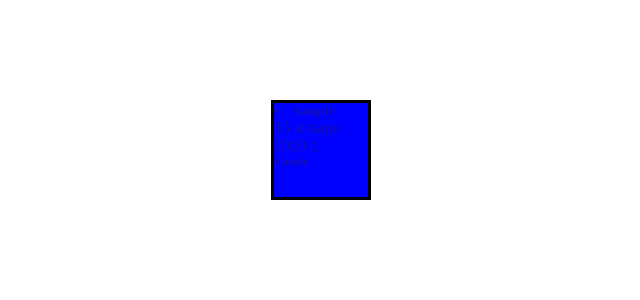
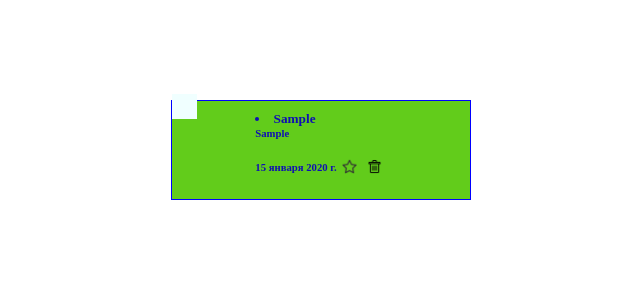
Before and after one commit to AikerimKeneshbekova/ToDo_project, a Django app: page /newHW in a window 1280 px wide. Shown: the top 300 px of the page, without its empty margins (319-959 px from the left). Run offline with Django 4.2, Linux system fonts and the light colour scheme; tables that the repository leaves empty hold one stand-in row (values such as "Sample post").

Commit message:
changed the style and added html

```diff
--- a/homework/Static/Styles/styles.css
+++ b/homework/Static/Styles/styles.css
@@ -1,8 +1,23 @@
+*{
+    box-sizing: border-box;
+    margin: 0;
+    padding: 0;
+    color: hsl(240, 85%, 38%)
+}
+
 .anime{
-    width: 100px;
+    width: 90%;
+    padding: 10px;
+    display: flex;
+    flex-direction: column;
+    align-items: center;
+}
+
+.anime{
+    width: 200px;
     height: 100px;
     margin: 100px auto;
-    border: 3px solid black;
+    border: 1px solid blue;
     background-color: blue;
     -webkit-transition: 2s;
     transition: 2s;
@@ -10,10 +25,21 @@
 }
 
 .anime:hover{
-    background-color: white;
+    background-color: rgb(98, 204, 27);
     width: 300px;
-    height: 300px;
+    height: 100px;
     -webkit-transform: rotate(360deg);
     transform: (180deg);
 
 }
+
+.todo_item_footer .action_buttons{
+    display: flex;
+}
+
+.todo_item_footer img{
+    width: 15px;
+    height: 15px;
+    margin: 20px 5px;
+    cursor: pointer;
+}
--- a/homework/templates/newHW.html
+++ b/homework/templates/newHW.html
@@ -17,11 +17,25 @@
 <body>
     {% for Goal_for_month in Goal_list %}
         <div class="anime">
-           <h5> <li> {{ Goal_for_month.goal }}</li></h5>
-           <p>{{ Goal_for_month.month }} </p>
-           <h6>{{ Goal_for_month.reason_for_goal}}</h6>
 
+            <div>
+                <div>
+                    <label class="checkbox_container">
+                        <!-- <input type="checkbox"> -->
+                        <span class="checkmark"></span>
+                    </label>
+                    <h5> <li> {{ Goal_for_month.goal }}</li></h5>
+                    <h6>{{ Goal_for_month.reason_for_goal}}</h6>
+                </div>
+                <div  class="todo_item_footer">
+                    <h6>{{ Goal_for_month.month }} </h6>
+                    <div class="action_buttons">
+                        <img src="{% static './icons/scheme_star_favorite_3421.png' %}">
+                        <img src="{% static './icons/3844460-can-trash_110351.png' %}">
+                     </div>
 
+                </div>
+            </div>
         </div>
     {% endfor %}
 </body>
```
